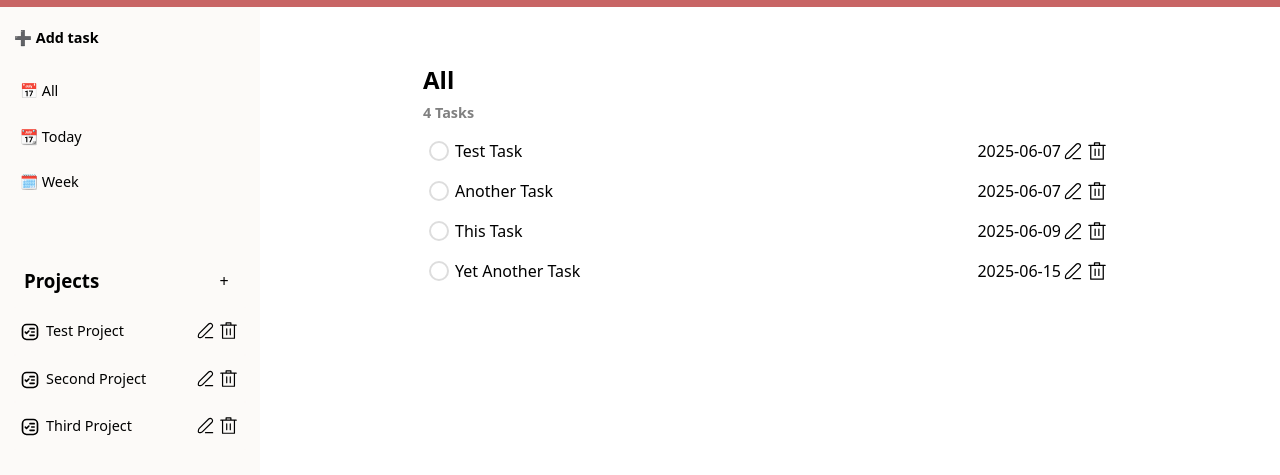
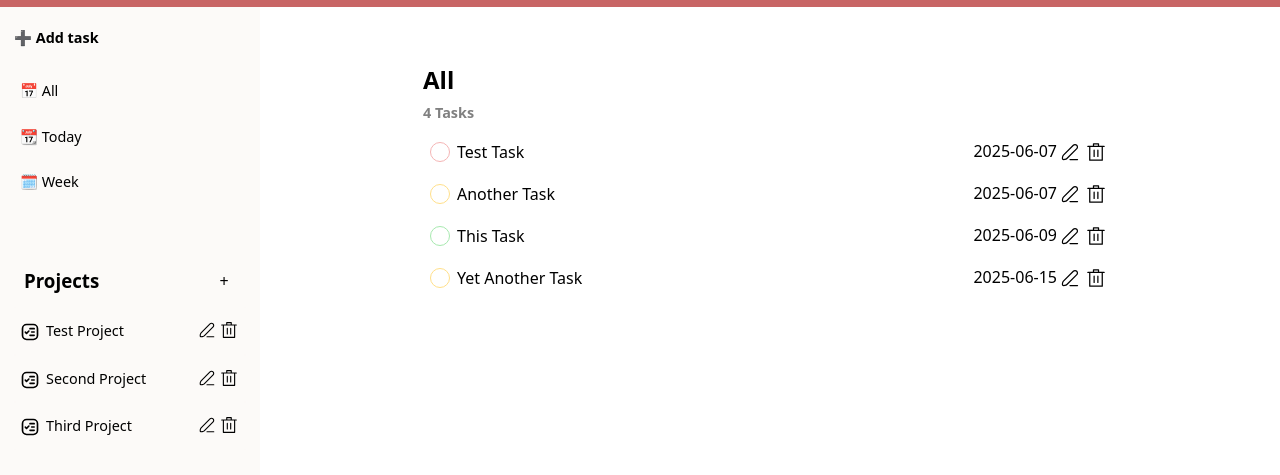
Before and after one commit to jetfuzz/todo-list, a website built with webpack: page src/template.html in a window 1280 px wide. Shown: the part 47-522 px from the top of the page. Built offline with nearby package versions, Linux system fonts and the light colour scheme.

Commit message:
Add task priority visual indication

```diff
--- a/src/domController.js
+++ b/src/domController.js
@@ -1,4 +1,6 @@
-export { clearTasks, displayTasks, displayAllTasks, clearProjects, displayProjects, displayTaskModal, displayProjectModal };
+export {
+    clearTasks, displayTasks, displayAllTasks, clearProjects, displayProjects, displayTaskModal, displayProjectModal
+};
 import editSvg from "./images/edit-2-svgrepo-com.svg";
 import deleteSvg from "./images/delete-svgrepo-com.svg";
 import projectSvg from "./images/task-list-svgrepo-com.svg";
@@ -9,21 +11,25 @@
     existingTasks.forEach(task => task.remove());
 }
 
-function displayTask() {
-    let taskDiv = document.createElement("div");
+function displayTasks(project) {
+    let contentDiv = document.getElementById("content");
+
+    project.tasks.forEach(task => {
+        let taskDiv = document.createElement("div");
         taskDiv.className = "task";
         taskDiv.dataset.taskId = task.id;
         taskDiv.dataset.projectId = project.id;
 
         let taskCheckbox = document.createElement("div");
         taskCheckbox.className = "task-checkbox";
+        getTaskPriority(task.priority, taskCheckbox);
 
         let taskTitle = document.createElement("p");
         taskTitle.className = "task-title";
         taskTitle.innerHTML = task.title;
 
-        let taskInfo = document.createElement("div");
-        taskInfo.className = "task-info";
+        let taskOptions = document.createElement("div");
+        taskOptions.className = "task-options";
 
         let taskDate = document.createElement("p");
         taskDate.className = "task-date";
@@ -37,52 +43,12 @@
         taskDelete.className = "task-delete";
         taskDelete.src = deleteSvg;
 
-        taskInfo.appendChild(taskDate);
-        taskInfo.appendChild(taskEdit);
-        taskInfo.appendChild(taskDelete);
+        taskOptions.appendChild(taskDate);
+        taskOptions.appendChild(taskEdit);
+        taskOptions.appendChild(taskDelete);
         taskDiv.appendChild(taskCheckbox);
         taskDiv.appendChild(taskTitle);
-        taskDiv.appendChild(taskInfo);
-        contentDiv.appendChild(taskDiv);
-}
-
-function displayTasks(project) {
-    let contentDiv = document.getElementById("content");
-
-    project.tasks.forEach(task => {
-        let taskDiv = document.createElement("div");
-        taskDiv.className = "task";
-        taskDiv.dataset.taskId = task.id;
-        taskDiv.dataset.projectId = project.id;
-
-        let taskCheckbox = document.createElement("div");
-        taskCheckbox.className = "task-checkbox";
-
-        let taskTitle = document.createElement("p");
-        taskTitle.className = "task-title";
-        taskTitle.innerHTML = task.title;
-
-        let taskInfo = document.createElement("div");
-        taskInfo.className = "task-info";
-
-        let taskDate = document.createElement("p");
-        taskDate.className = "task-date";
-        taskDate.innerHTML = task.dueDate;
-
-        let taskEdit = document.createElement("img");
-        taskEdit.className = "task-edit";
-        taskEdit.src = editSvg;
-
-        let taskDelete = document.createElement("img");
-        taskDelete.className = "task-delete";
-        taskDelete.src = deleteSvg;
-
-        taskInfo.appendChild(taskDate);
-        taskInfo.appendChild(taskEdit);
-        taskInfo.appendChild(taskDelete);
-        taskDiv.appendChild(taskCheckbox);
-        taskDiv.appendChild(taskTitle);
-        taskDiv.appendChild(taskInfo);
+        taskDiv.appendChild(taskOptions);
         contentDiv.appendChild(taskDiv);
     });
 }
@@ -91,6 +57,18 @@
     projects.forEach(project => {
         displayTasks(project);
     });
+}
+
+function getTaskPriority(priority, element) {
+    if (priority === "high") {
+        element.style.border="1px solid #f5b5b5";
+    } else if (priority === "medium") {
+        element.style.border="1px solid #ffe08a";
+    } else if (priority === "low") {
+        element.style.border="1px solid #a7e9af";
+    } else {
+        element.style.border="1px solid #ddd";
+    }
 }
 
 function clearProjects() {
--- a/src/style.css
+++ b/src/style.css
@@ -155,8 +155,8 @@
 }
 
 .project-edit, .project-delete {
-    width: 19px;
-    height: 19px;
+    width: 18px;
+    height: 18px;
     cursor: pointer;
     transition: all 0.2s;
     margin: 2px;
@@ -208,20 +208,20 @@
     transition: all 0.2s;
 }
 
-.task-info {
+.task-options {
     display: flex;
     margin-left: auto;
 }
 
-.task-edit, .task-delete, .task-checkbox {
+.task-edit, .task-delete, .task-info, .task-checkbox {
     width: 20px;
     height: 20px;
     cursor: pointer;
     transition: all 0.2s;
-    margin: 2px;
+    margin: 3px;
 }
 
-.task-edit:hover, .task-delete:hover {
+.task-edit:hover, .task-delete:hover, .task-info {
     transform: scale(1.1);
 }
 
```
